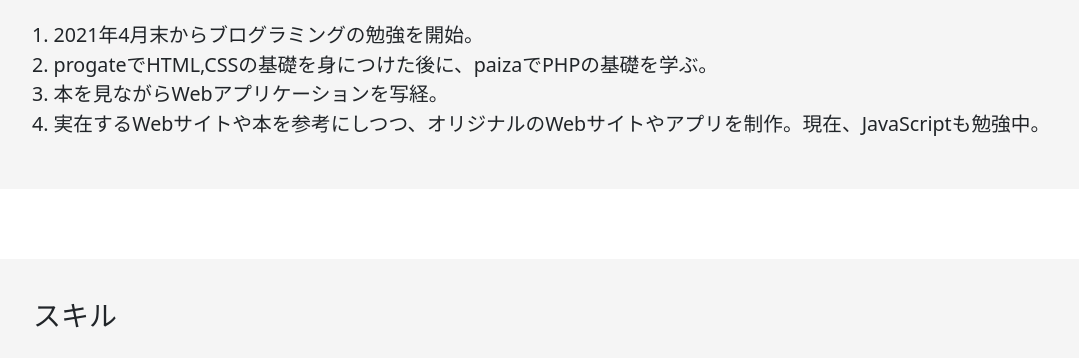
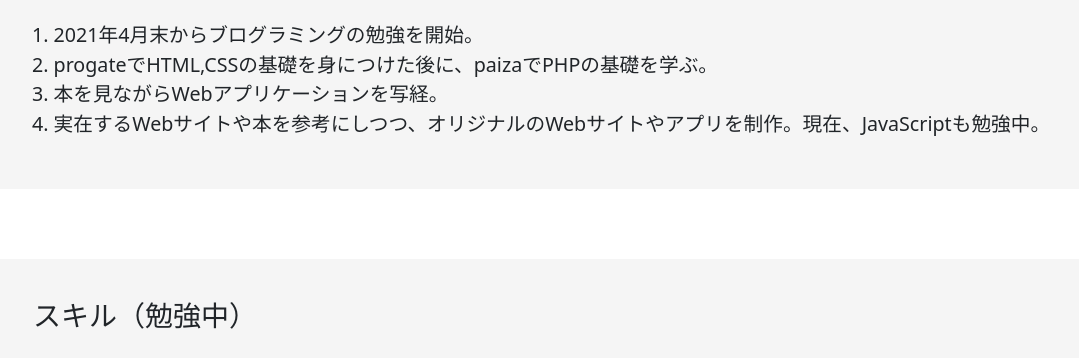
Before and after one commit to SilverBread/My-Portfolio, a plain HTML site: page index.html in a window 1280 px wide. Shown: the part 1189-1547 px from the top of the page, without its empty margins (99-1178 px from the left). Drawn offline with nearby package versions, Linux system fonts and the light colour scheme.

Commit message:
Update index.html

```diff
--- a/index.html
+++ b/index.html
@@ -97,7 +97,7 @@
 
               <!-- スキル -->
               <div class="skill">
-                <h3>スキル</h3>
+                <h3>スキル（勉強中）</h3>
                 <ul class="list-group list-group-flush">
                   <li class="list-group-item">
                     <img src="image/html.png" alt='HTML5' style="width:40px; height:40px; vertical-align:middle;">
```
